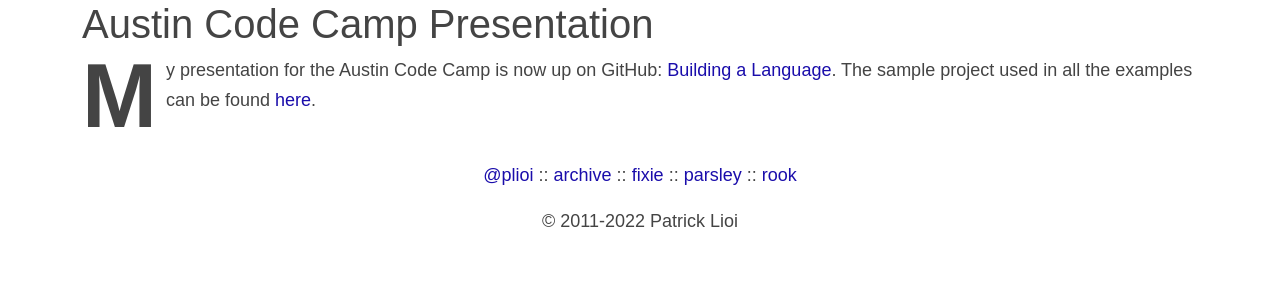
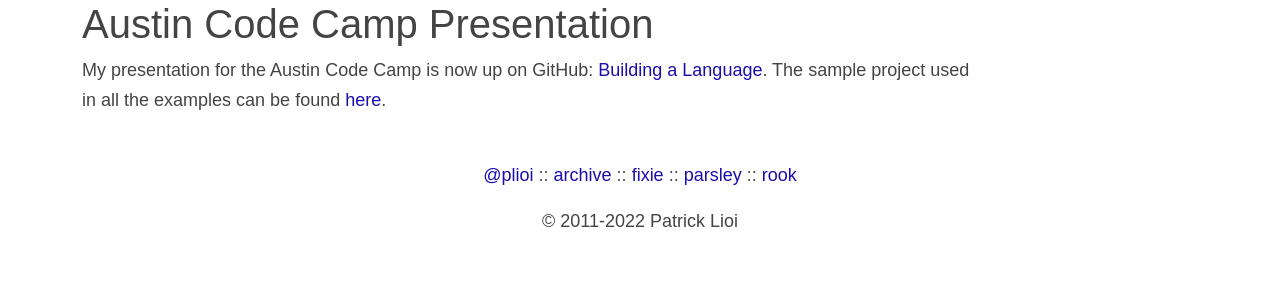
Before and after one commit to plioi/plioi.github.io, a Jekyll site: the page built from _posts/2012-06-11-austin-code-camp-presentation.html, in a window 1280 px wide. Shown: the top 300 px of the page. Built offline with Jekyll 4.4.1, drawn with Linux system fonts in a browser that asks for light colours.

Commit message:
Update styles.css

```diff
--- a/stylesheets/styles.css
+++ b/stylesheets/styles.css
@@ -29,12 +29,8 @@ h1 a, h1 a:visited, h1 a:hover {
  text-decoration: none;
 }
 
-article p:first-child:first-letter {
-  font-weight: bold;
-  font-size: 5em;
-  line-height: 0.9em;
-  padding-right: 0.1em;
-  float: left;
+article {
+  width: 50em;
 }
 
 footer {
```
